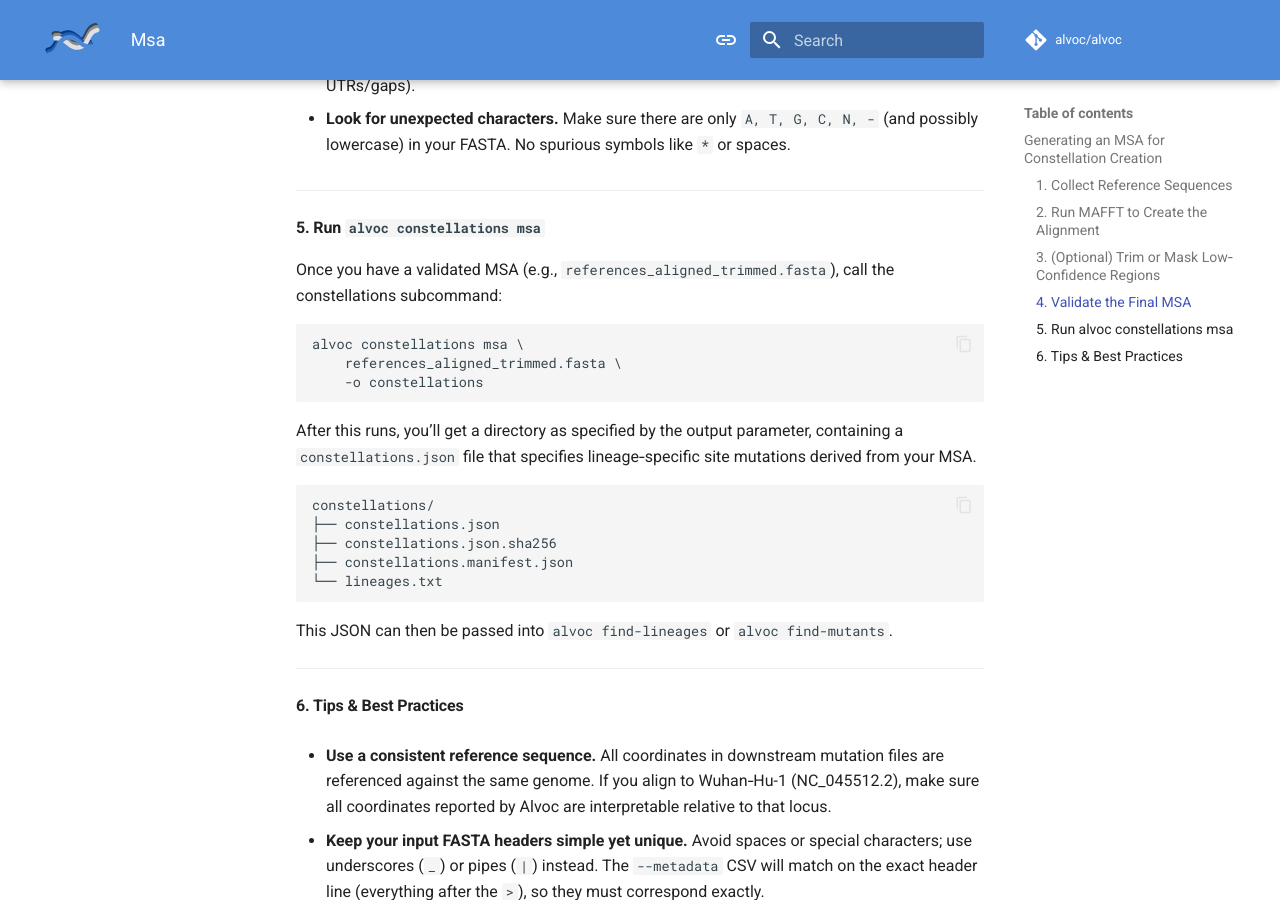
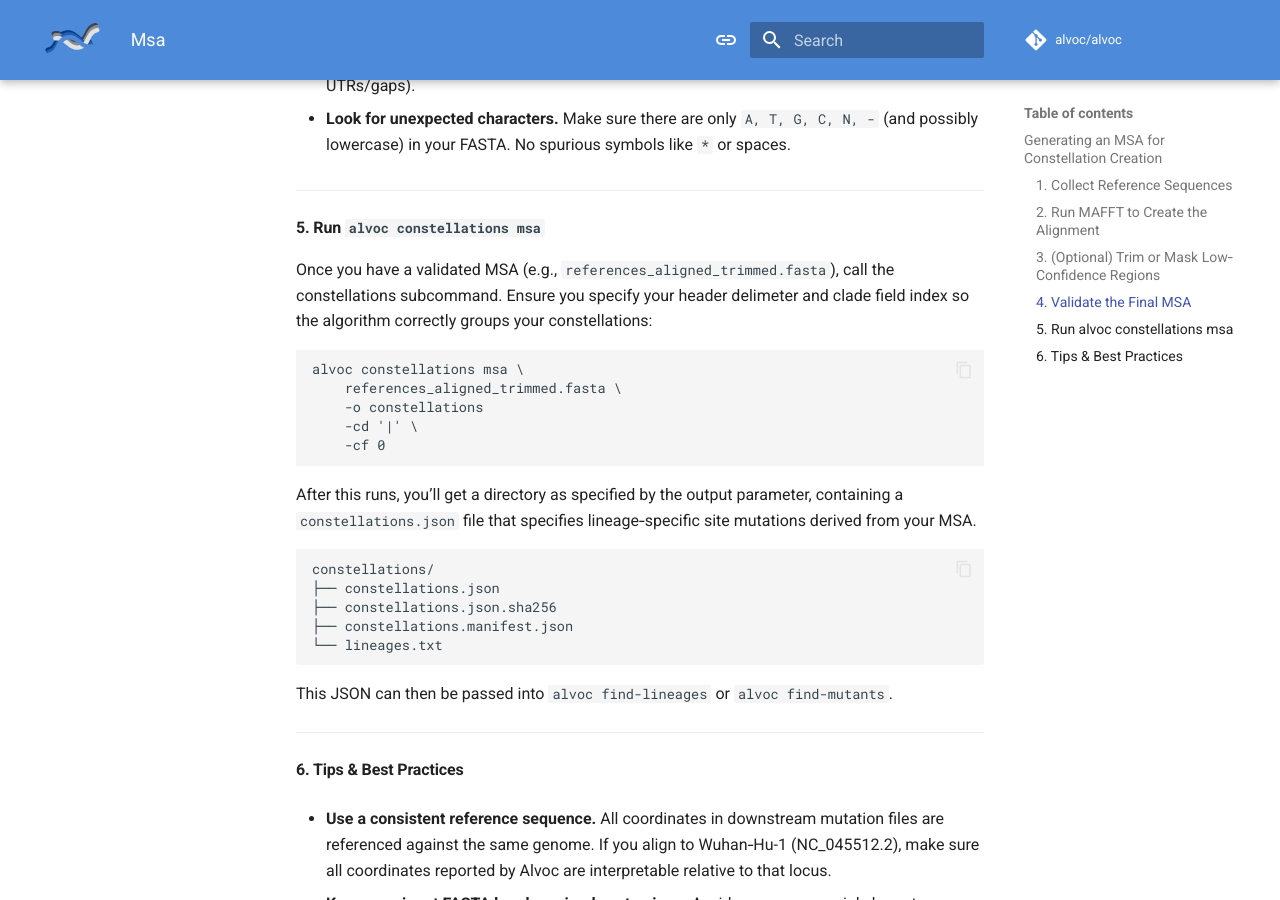
Before and after one commit to alvoc/alvoc, an MkDocs documentation site: the page built from docs/msa.md, in a window 1280 px wide and 900 px high, scrolled down 2415 px. Built offline with MkDocs 1.6.1 and Material for MkDocs 9.7.7, drawn with Linux system fonts in a browser that asks for light colours; comment, search, counter and statistics services are not loaded.

Commit message:
docs: add delimeter and field example usage for msa subcommand

````diff
--- a/docs/msa.md
+++ b/docs/msa.md
@@ -110,12 +110,14 @@ Before feeding the MSA into `alvoc constellations msa`, run a quick sanity check
 
 #### 5. Run `alvoc constellations msa`
 
-Once you have a validated MSA (e.g., `references_aligned_trimmed.fasta`), call the constellations subcommand:
+Once you have a validated MSA (e.g., `references_aligned_trimmed.fasta`), call the constellations subcommand. Ensure you specify your header delimeter and clade field index so the algorithm correctly groups your constellations:
 
 ```bash
 alvoc constellations msa \
     references_aligned_trimmed.fasta \
     -o constellations
+    -cd '|' \
+    -cf 0
 ```
 
 After this runs, you’ll get a directory as specified by the output parameter, containing a `constellations.json` file that specifies lineage‐specific site mutations derived from your MSA.
````
Also changed, not shown: docs/usage.md (+1 -1 lines).
